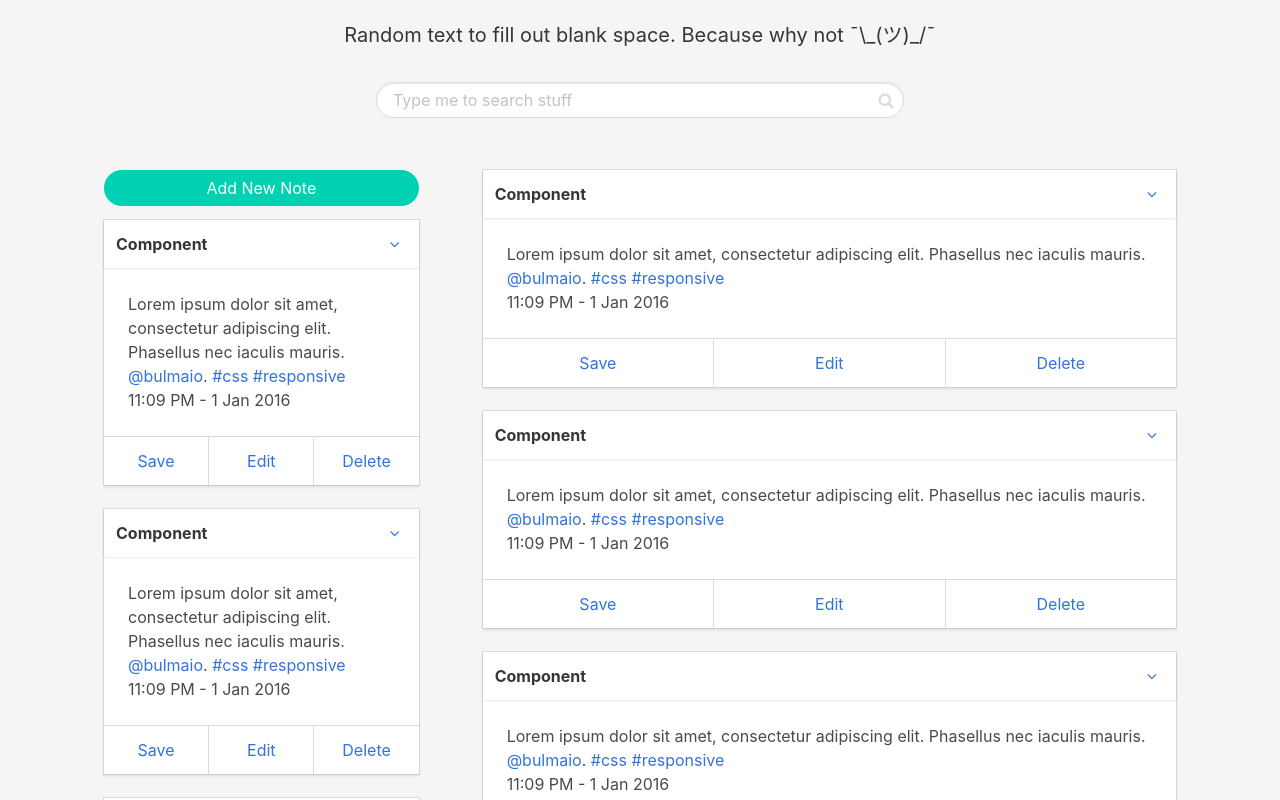
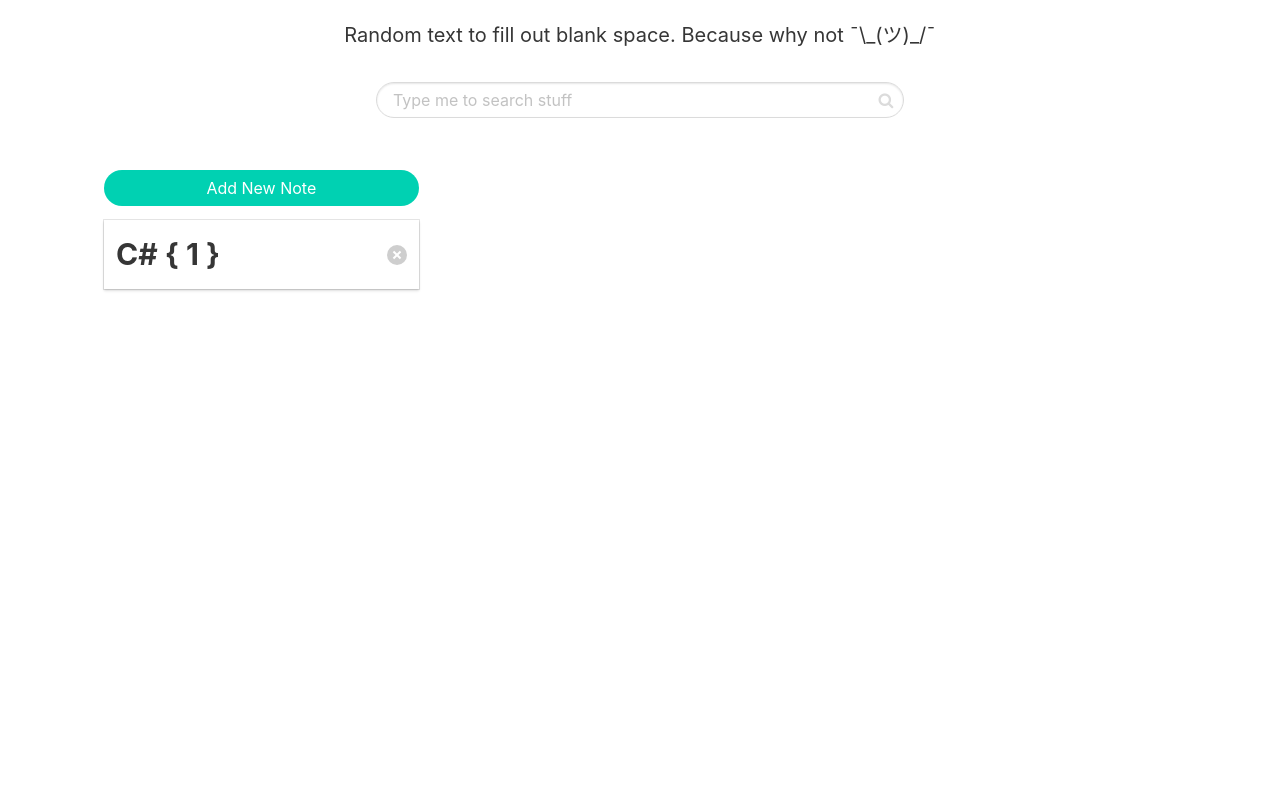
Before and after one commit to tqhuy1811/note-taker, a Vue app in the folder note-taker-client/: page / in a window 1280 px wide. Shown: the top 800 px of the page. Built offline with nearby package versions, Linux system fonts and the light colour scheme.

Commit message:
added a bunch of things

```diff
--- a/note-taker-client/package.json
+++ b/note-taker-client/package.json
@@ -9,6 +9,7 @@
     "test:unit": "vue-cli-service test:unit"
   },
   "dependencies": {
+    "axios": "^0.18.0",
     "vue": "^2.5.21",
     "vue-class-component": "^6.0.0",
     "vue-property-decorator": "^7.0.0",
--- a/note-taker-client/src/App.vue
+++ b/note-taker-client/src/App.vue
@@ -1,5 +1,5 @@
 <template >
-  <div class="main-app-theme">
+  <div>
     <create-post :bus=bus />
     <div class="container">
       <div class="columns is-multiline">
@@ -24,12 +24,12 @@
                 Add New Note
               </button>
             </div>
-            <div v-for="n in 10" v-bind:key="n" class="column is-12">
-              <Card />
+            <div v-for="language in languages" v-bind:key="language.getId()" class="column is-12">
+              <Card type="language" :onDeleteClick="onDeleteClick" :onCardClick="onCardClick"  :item="language" />
             </div>
           </div>
         </div>
-        <div class="column is-8 is-hidden-mobile">
+        <div v-if="notes.length !== 0" class="column is-8 is-hidden-mobile">
           <div class="columns is-multiline column-spacing">
             <div v-for="n in 10" v-bind:key="n" class="column is-12">
               <Card />
@@ -48,19 +48,38 @@ import Vue from 'vue';
 import Card from './components/Card.vue';
 import SearchInput from './components/SearchInput.vue';
 import CreatePost from './components/CreatePost.vue';
+import Language from './models/ProgrammingLanguage';
+import Note from './models/Note';
+import axios from 'axios';
 
 export default Vue.extend({
   components: {
     Card,
     SearchInput,
     CreatePost
-	},
+  },
+  mounted() {
+    // axios.get('http://localhost:5000/api/language').then(res => {
+    //   this.languages = res.data.map((el: any) => new Language(el.title, el.languageId ));
+    // }).catch(err => {
+    //   console.log(err);
+    // })
+  },
+
 	data () {
 		return {
-			bus: new Vue(),
+      bus: new Vue(),
+      languages:[ new Language("C#", 1)],
+      notes:[]
 		}
 	},
   methods: {
+    onCardClick: function(id: number) {
+      console.log(id);
+    },
+    onDeleteClick: function(id: number) {
+      console.log(id);
+    },
     triggerPopup: function() {
 			this.bus.$emit('trigger-popup');
     },
@@ -72,9 +91,7 @@ export default Vue.extend({
 
 
 <style>
-  .main-app-theme {
-    background-color: whitesmoke
-  }
+
   #add-note {
     margin-bottom: -10px;
   }
--- a/note-taker-client/src/components/Card.vue
+++ b/note-taker-client/src/components/Card.vue
@@ -1,28 +1,21 @@
 <template>
-  <div class="card">
-    <header class="card-header">
-      <p class="card-header-title">
-        Component
+  <div  class="card" >
+    <header class="card-header" v-on:click="onCardClick(item.getId())">
+      <p v-if="type === 'language'" class="card-header-title custom-title">
+        {{ this.item.getTitle() }} { {{ this.item.getId() }} }
       </p>
-      <a href="#" class="card-header-icon" aria-label="more options">
-        <span class="icon">
-          <i class="fa fa-angle-down" aria-hidden="true"></i>
-        </span>
-      </a>
+      <p v-else-if="type === 'note'" class="card-header-title">
+        {{ this.item.getContent() }}
+      </p>
+      <div v-if="type === 'language'" class="card-header-icon" aria-label="more options">
+        <button v-on:click.stop="onDeleteClick(item.getId())" class="delete"></button>
+      </div>
     </header>
-    <div class="card-content">
+    <div v-if="item.content" class="card-content">
       <div class="content">
-        Lorem ipsum dolor sit amet, consectetur adipiscing elit. Phasellus nec iaculis mauris.
-        <a href="#">@bulmaio</a>. <a href="#">#css</a> <a href="#">#responsive</a>
-        <br>
-        <time datetime="2016-1-1">11:09 PM - 1 Jan 2016</time>
+        {{ this.item.getTitle() }}
       </div>
     </div>
-    <footer class="card-footer">
-      <a href="#" class="card-footer-item">Save</a>
-      <a href="#" class="card-footer-item">Edit</a>
-      <a href="#" class="card-footer-item">Delete</a>
-    </footer>
   </div>
 </template>
 
@@ -30,5 +23,32 @@
 import Vue from 'vue';
 export default Vue.extend({
   name: 'card-component',
+  props: {
+    item: {
+      type: Object,
+    },
+    type: {
+      type: String
+    },
+    onCardClick: {
+      type: Function,
+      default: function() {
+        return;
+      }
+    },
+    onDeleteClick: {
+      type: Function,
+      default: function() {
+        return;
+      }
+    }
+  },
 });
 </script>
+
+<style>
+  .custom-title {
+    font-size: 30px;
+    text-align: center
+  }
+</style>
--- /dev/null
+++ b/note-taker-client/src/models/Note.ts
@@ -0,0 +1,18 @@
+class Note {
+  constructor(private title: string, private content: string, private id: number){ }
+
+  public getTitle(): string {
+    return this.title;
+  }
+
+  public getContent(): string {
+    return this.content;
+  }
+
+  public getId(): number {
+    return this.id;
+  }
+
+}
+
+export default Note;
--- /dev/null
+++ b/note-taker-client/src/models/ProgrammingLanguage.ts
@@ -0,0 +1,16 @@
+
+
+class ProgrammingLanguage {
+ constructor(private title:string , private id: number) {}
+
+ public getTitle(): string {
+   return this.title;
+ }
+
+ public getId(): number {
+   return this.id;
+ }
+
+}
+
+export default ProgrammingLanguage;
--- a/note-taker-client/src/router.ts
+++ b/note-taker-client/src/router.ts
@@ -10,7 +10,7 @@ export default new Router({
   routes: [
     {
       path: '/',
-      name: 'hello',
+      name: 'main',
       component: App,
     },
   ],
```
Also changed, not shown: 1 other file (tests, documents, lock files or other folders).
